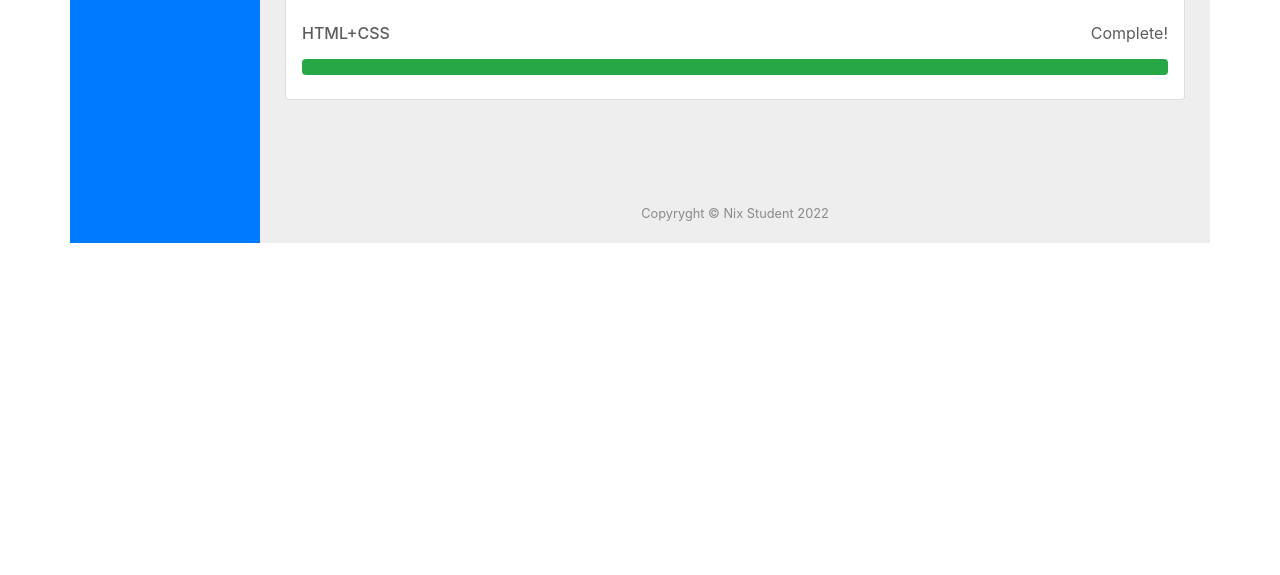
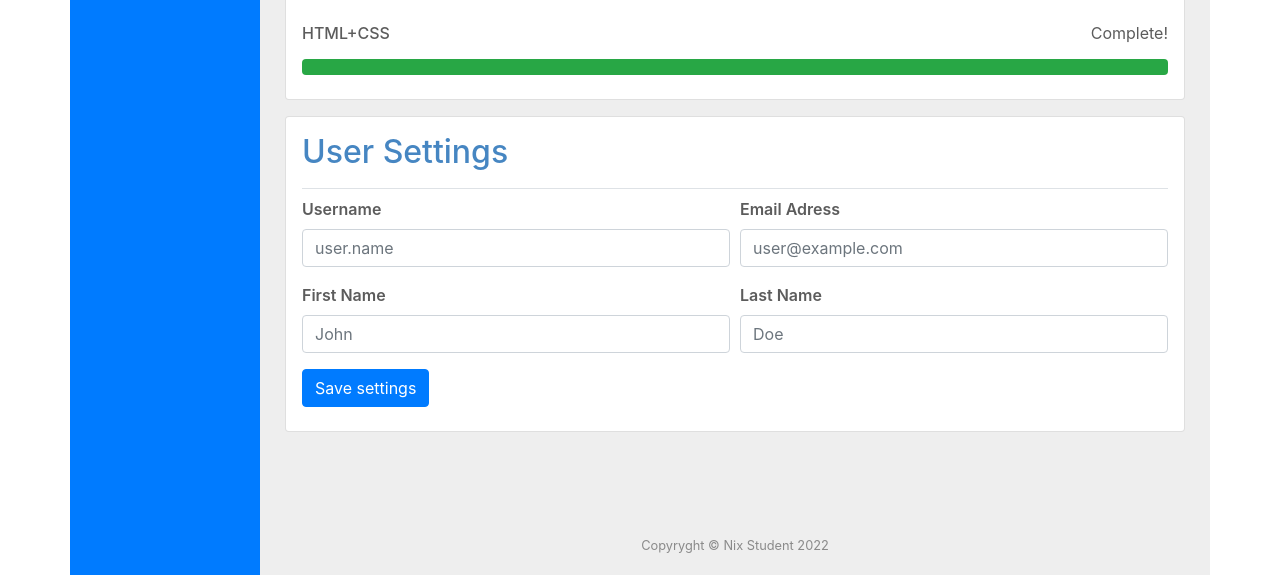
Before and after one commit to Muloversic/nixEd, a plain HTML site: page bootstrap+scss/profile.html in a window 1280 px wide. Shown: the part 849-1424 px from the top of the page. Before the commit the page ends 1092 px from the top, so only its background shows below. Drawn offline with nearby package versions, Linux system fonts and the light colour scheme.

Commit message:
form is done

```diff
--- a/bootstrap+scss/profile.html
+++ b/bootstrap+scss/profile.html
@@ -76,7 +76,7 @@
 						</div>
 						<div class="col-12 homeworks mt-3 d-flex">
 							<div class="card w-100 pl-3 pr-3">
-								<h2 class="homeworks-title pb-5 border-bottom text-capitalize mt-3">homeworks</h2>
+								<h2 class="profile-type-title pb-5 border-bottom text-capitalize mt-3">homeworks</h2>
 								<div class="mb-3">
 									<div class="d-flex justify-content-between align-items-baseline mb-2">
 										<h4 class="text-capitalize homeworks-name">bootstrap</h4>
@@ -123,7 +123,34 @@
 									</div>
 								</div>
 							</div>
-
+						</div>
+						<div class="col-12 settings mt-3 d-flex">
+							<div class="card w-100 pl-3 pr-3">
+								<h2 class="profile-type-title pb-3 border-bottom text-capitalize mt-3">user settings</h2>
+								<form class="mb-4">
+									<div class="form-row">
+										<div class="form-group col-md-6">
+											<label for="inputUserName" class="form-label">Username</label>
+											<input type="text" class="form-control" id="inputUserName" placeholder="user.name">
+										</div>
+										<div class="form-group col-md-6">
+											<label for="inputUserEmail" class="form-label">Email Adress</label>
+											<input type="email" class="form-control" id="inputUserEmail" placeholder="user@example.com">
+										</div>
+									</div>
+									<div class="form-row">
+										<div class="form-group col-md-6">
+											<label for="inputUserFirstName" class="form-label">First Name</label>
+											<input type="text" class="form-control" id="inputUserFirstName" placeholder="John">
+										</div>
+										<div class="form-group col-md-6">
+											<label for="inputUserLastName" class="form-label">Last Name</label>
+											<input type="text" class="form-control" id="inputUserLastName" placeholder="Doe">
+										</div>
+									</div>
+									<button type="submit" class="btn btn-primary">Save settings</button>
+								</form>
+							</div>
 
 						</div>
 					</div>
--- a/bootstrap+scss/scss/profile.scss
+++ b/bootstrap+scss/scss/profile.scss
@@ -4,10 +4,11 @@
 	object-fit: cover;
 }
 
+.profile-type-title{
+	color: rgb(70, 134, 194);
+}
+
 .homeworks{
-	&-title{
-		color: rgb(70, 134, 194);
-	}
 	&-name{
 		font-size: 1em;
 		color: rgb(92, 92, 92);
@@ -16,3 +17,10 @@
 		color: rgb(92, 92, 92);
 	}
 }
+
+.form{
+	&-label{
+		color: rgb(92, 92, 92);
+		font-weight: 600;
+	}
+}
```
Also changed, not shown: bootstrap+scss/css/profile.css.
